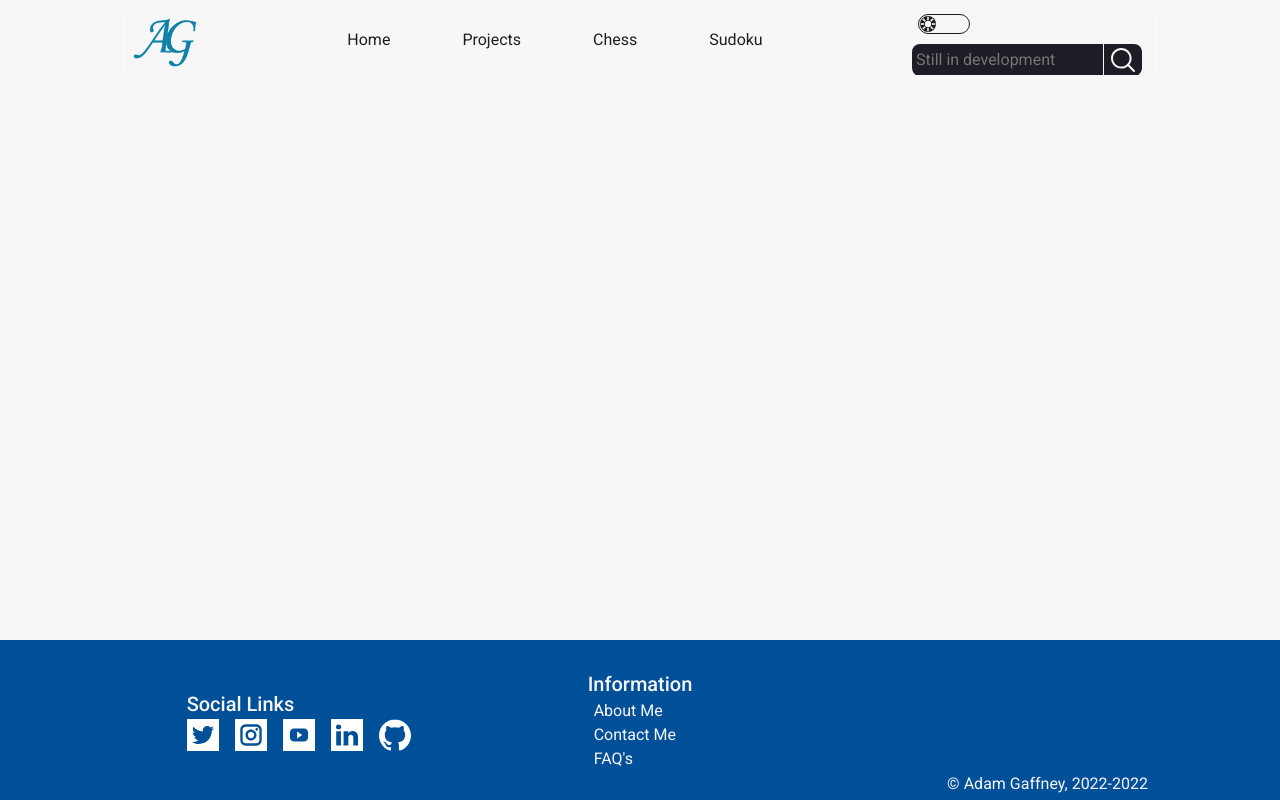
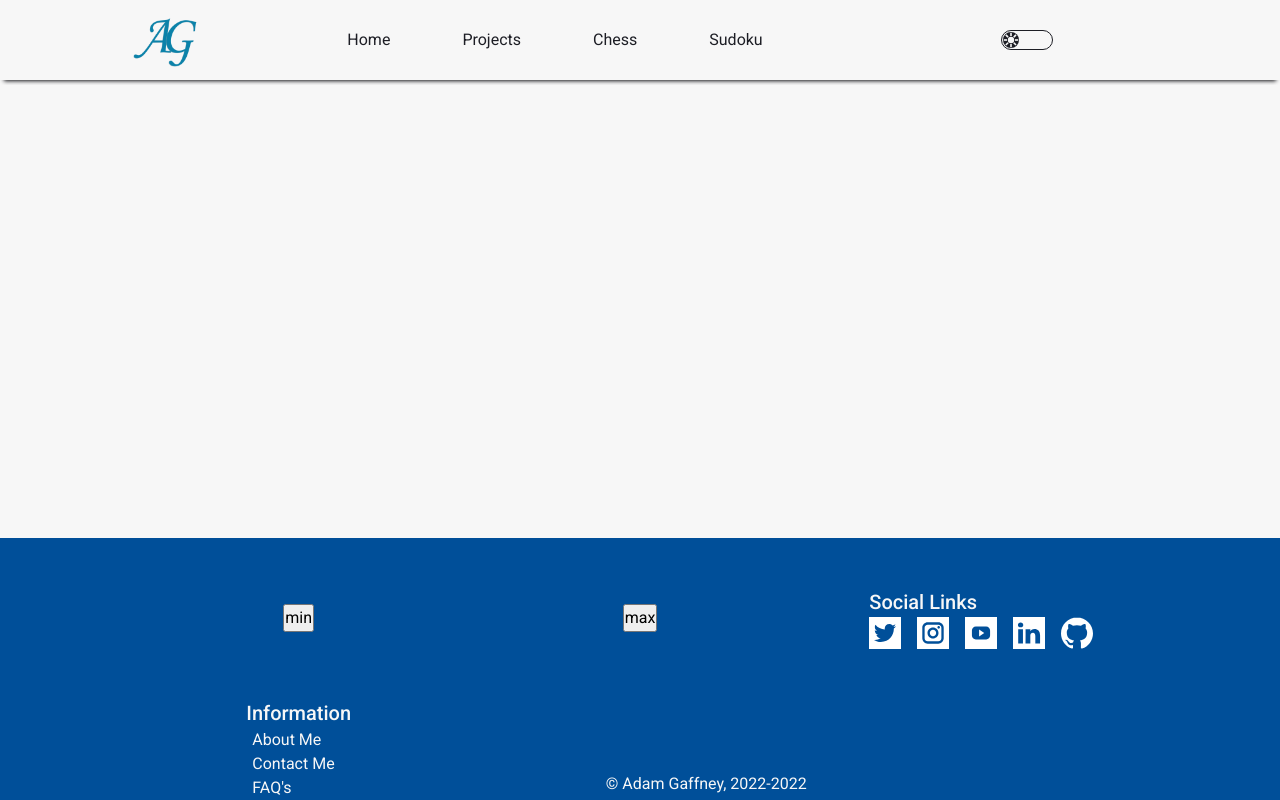
Before and after one commit to AdamGaffney96/PersonalWebsite, a Django app: page / in a window 1280 px wide. Run offline with Django 3.2, Linux system fonts and the light colour scheme.

Commit message:
Various changes

```diff
--- a/ResumeSite/static/blog_site/css/base.css
+++ b/ResumeSite/static/blog_site/css/base.css
@@ -68,7 +68,6 @@ body {
     position: relative;
     display: grid;
     grid-template-columns: 1fr 80% 1fr;
-    grid-template-areas: "nav" "main" "footer";
     background-color: var(--clr-background);
     color: var(--clr-text);
     transition: background-color .3s, color .3s;
@@ -100,14 +99,23 @@ img {
 nav {
     display: grid;
     /* position: stic; */
-    clip-path: inset(5px -100vmax);
+    clip-path: inset(-5px -100vmax);
     z-index: 10;
     width: 100%;
     font-size: var(--fs-400);
     background-color: var(--clr-background);
-    box-shadow: 0 5px var(--size-100) calc(var(--size-100)*-1) var(--clr-neutral-950), 0 5px 0 100vmax var(--clr-background);
-    transition: background-color .3s, color .3s;
+    box-shadow: 0 5px 0 100vmax var(--clr-background);
+    transition: background-color .3s, color .3s, box-shadow .3s, transform .3s;
     grid-column: 2/3;
+}
+
+nav::after {
+    content: '';
+    width: 100%;
+    height: 80px;
+    position: absolute;
+    box-shadow: 0 5px var(--size-100) calc(var(--size-100)*-1) var(--clr-neutral-950);
+    z-index: -1;
 }
 
 .nav-list {
@@ -232,8 +240,8 @@ nav {
 /* main */
 
 main {
-    grid-area: main;
     grid-column: 2/3;
+    transition: transform .3s;
 }
 
 
--- a/blog_site/templates/blog_site/base.html
+++ b/blog_site/templates/blog_site/base.html
@@ -59,7 +59,7 @@
                     </div>
                 </div>
             </div>
-            <form action="POST" class="search-bar">
+            <!-- <form action="POST" class="search-bar">
                 {% csrf_token %}
                 <input type="text" class="search-input" id="search-box" placeholder="Still in development" disabled>
                 <button type="submit" aria-label="Search" aria-controls="search-box" class="search-button" disabled>
@@ -67,13 +67,15 @@
                         <path d="M484.1,454.796l-110.5-110.6c29.8-36.3,47.6-82.8,47.6-133.4c0-116.3-94.3-210.6-210.6-210.6S0,94.496,0,210.796 s94.3,210.6,210.6,210.6c50.8,0,97.4-18,133.8-48l110.5,110.5c12.9,11.8,25,4.2,29.2,0C492.5,475.596,492.5,463.096,484.1,454.796z M41.1,210.796c0-93.6,75.9-169.5,169.5-169.5s169.6,75.9,169.6,169.5s-75.9,169.5-169.5,169.5S41.1,304.396,41.1,210.796z"/>
                     </svg>
                 </button>
-            </form>
+            </form> -->
         </div>
     </nav>
     <main id="main">
         {% block content %} {% endblock %}
     </main>
     <footer>
+        <button onclick="minimiseNav()">min</button>
+        <button onclick="maximiseNav()">max</button>
         <div class="social-links" aria-label="Social Links">
             <h3 class="list-heading">Social Links</h3>
             <ul class="social-link-list" role="list">
```
Also changed, not shown: ResumeSite/static/blog_site/js/base.js (+33 -2 lines).
